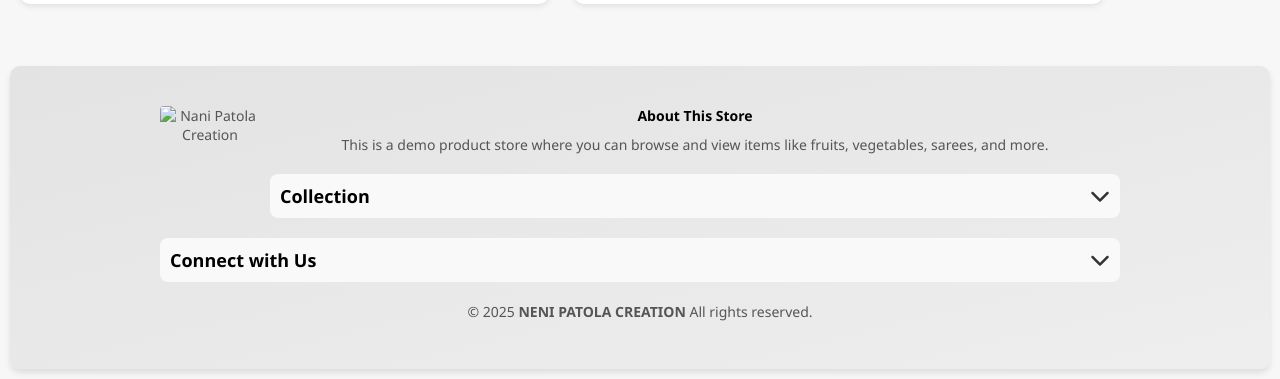
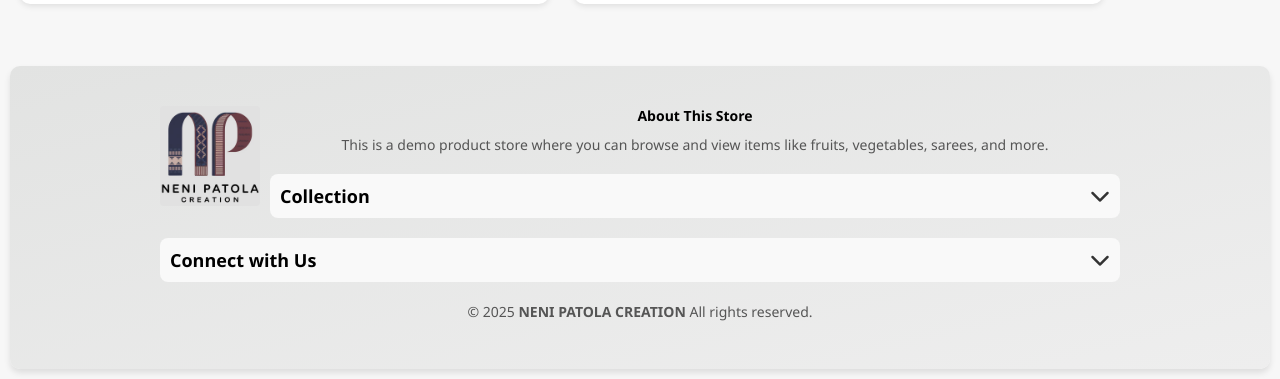
Before and after one commit to RK113/product-store, a plain HTML site: page index.html in a window 1280 px wide. Shown: the part 2568-2947 px from the top of the page. Drawn offline with Linux system fonts and the light colour scheme.

Commit message:
Update index.html

```diff
--- a/index.html
+++ b/index.html
@@ -735,7 +735,7 @@ transition: opacity 0.3s ease;
 
  <!-- About -->
  <div>
- <img id="fl" src="fl.png" alt="Nani Patola Creation">
+ <img id="fl" src="fl0.png" alt="Nani Patola Creation">
  <h4>About This Store</h4>
  <p>This is a demo product store where you can browse and view items like fruits, vegetables, sarees, and more.</p>
  </div>
```
